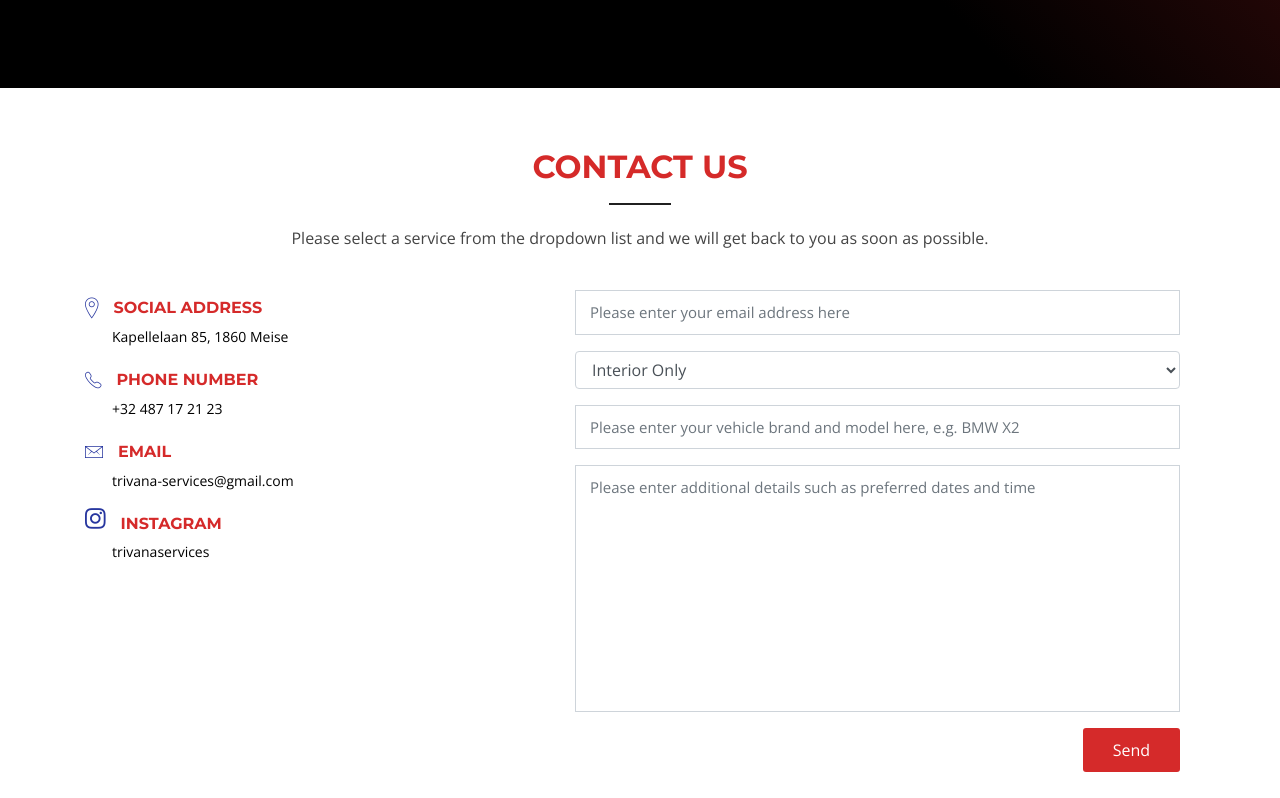
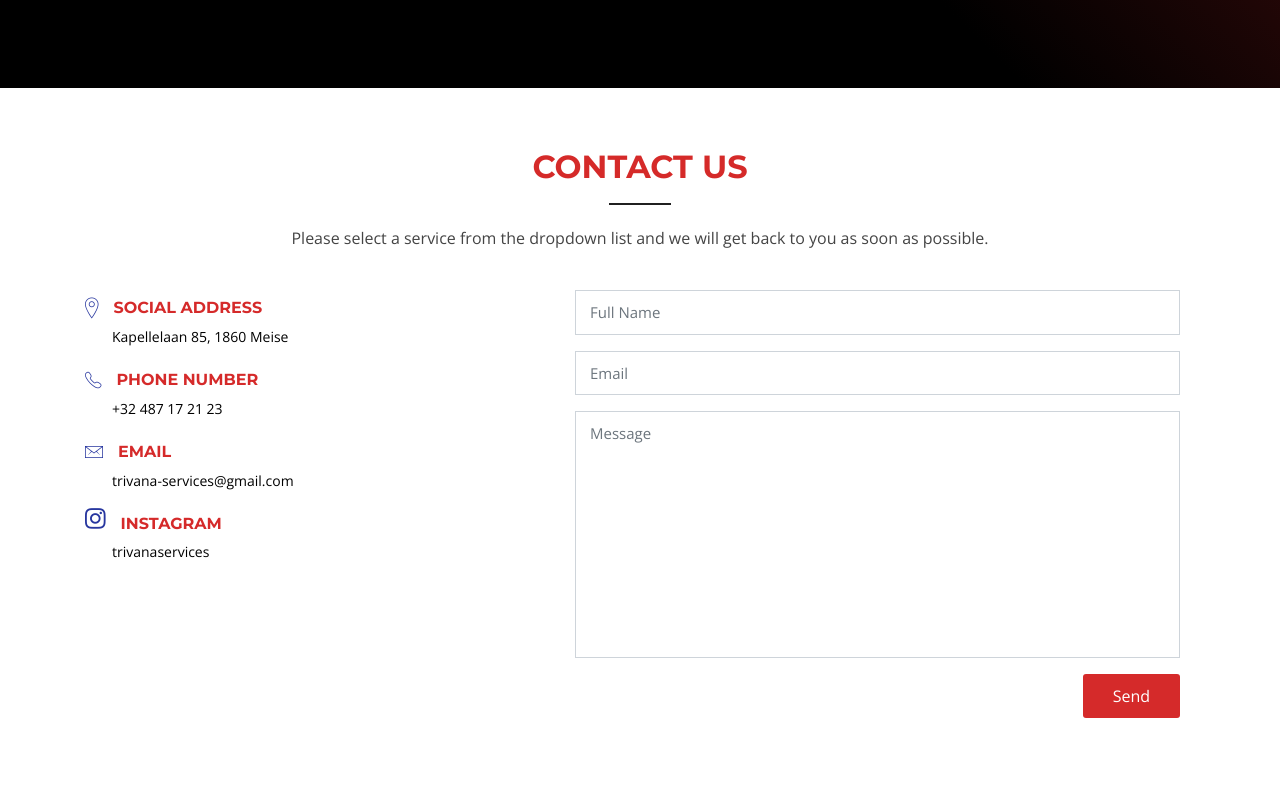
Before and after one commit to humanfriendly/trivana, a PHP site: page /index.html in a window 1280 px wide. Shown: the part 5060-5858 px from the top of the page. Run offline with PHP 8.4, Linux system fonts and the light colour scheme; some libraries are stand-ins or nearby versions; some web fonts are replaced.

Commit message:
contactform EN

```diff
--- a/contact/contact_me.js
+++ b/contact/contact_me.js
@@ -3,9 +3,7 @@
    example is taken from jqBootstrapValidation docs
   */
 $(function() {
-
- $("input,textarea").jqBootstrapValidation(
-    {
+  $("input,textarea").jqBootstrapValidation({
     preventSubmit: true,
     submitError: function($form, event, errors) {
       // something to have when submit produces an error ?
@@ -19,52 +17,65 @@ $(function() {
       var message = $("textarea#message").val();
       var firstName = name; // For Success/Failure Message
       // Check for white space in name for Success/Fail message
-        if (firstName.indexOf(' ') >= 0) {
-	   firstName = name.split(' ').slice(0, -1).join(' ');
+      if (firstName.indexOf(" ") >= 0) {
+        firstName = name
+          .split(" ")
+          .slice(0, -1)
+          .join(" ");
       }
       $.ajax({
         url: "contact/contact_me.php",
         type: "POST",
-            	data: {name: name, email: email, message: message},
+        data: { name: name, email: email, message: message },
         cache: false,
         success: function() {
           // Success message
-            	   $('#success').html("<div class='alert alert-success'>");
-            	   $('#success > .alert-success').html("<button type='button' class='close' data-dismiss='alert' aria-hidden='true'>&times;")
-            		.append( "</button>");
-            	  $('#success > .alert-success')
-            		.append("<strong>Your message has been sent. </strong>");
- 		  $('#success > .alert-success')
- 			.append('</div>');
+          $("#success").html("<div class='alert alert-success'>");
+          $("#success > .alert-success")
+            .html(
+              "<button type='button' class='close' data-dismiss='alert' aria-hidden='true'>&times;"
+            )
+            .append("</button>");
+          $("#success > .alert-success").append(
+            "<strong>Your message has been sent. </strong>"
+          );
+          $("#success > .alert-success").append("</div>");
 
           //clear all fields
- 		  $('#contactForm').trigger("reset");
+          $("#contactForm").trigger("reset");
         },
         error: function() {
           // Fail message
- 		 $('#success').html("<div class='alert alert-danger'>");
-            	$('#success > .alert-danger').html("<button type='button' class='close' data-dismiss='alert' aria-hidden='true'>&times;")
-            	 .append( "</button>");
-            	$('#success > .alert-danger').append("<strong>Sorry "+firstName+" it seems that my mail server is not responding...</strong> Could you please email me directly to <a href='mailto:me@example.com?Subject=Message_Me from myprogrammingblog.com'>me@example.com</a> ? Sorry for the inconvenience!");
- 	        $('#success > .alert-danger').append('</div>');
+          $("#success").html("<div class='alert alert-danger'>");
+          $("#success > .alert-danger")
+            .html(
+              "<button type='button' class='close' data-dismiss='alert' aria-hidden='true'>&times;"
+            )
+            .append("</button>");
+          $("#success > .alert-danger").append(
+            "<strong>Sorry " +
+              firstName +
+              " it seems that my mail server is not responding...</strong> Could you please email me directly at <a href='mailto:trivana.services@gmail.com?Subject=Service Appointment'>trivana.services@gmail.com</a> ? Sorry for the inconvenience!"
+          );
+          $("#success > .alert-danger").append("</div>");
           //clear all fields
- 		$('#contactForm').trigger("reset");
- 	    },
-           })
+          $("#contactForm").trigger("reset");
+        }
+      });
     },
     filter: function() {
       return $(this).is(":visible");
-         },
+    }
   });
 
-      $("a[data-toggle=\"tab\"]").click(function(e) {
+  $('a[data-toggle="tab"]').click(function(e) {
     e.preventDefault();
     $(this).tab("show");
   });
 });
 
+/*When clicking on Full hide fail/success boxes */
 
-/*When clicking on Full hide fail/success boxes */
-$('#name').focus(function() {
-     $('#success').html('');
+$("#name").focus(function() {
+  $("#success").html("");
 });
--- a/contact/contact_me.php
+++ b/contact/contact_me.php
@@ -14,7 +14,7 @@ $email_address = $_POST['email'];
 $message = $_POST['message'];
 
 // create email body and send it
-$to = 'samson.onnapuram@gmail.com'; // put your email
+$to = 'hellohumanfriendly@gmail.com'; // put your email
 $email_subject = "Contact form submitted by:  $name";
 $email_body = "You have received a new message. \n\n".
 				  " Here are the details:\n \nName: $name \n ".
--- a/index.html
+++ b/index.html
@@ -680,47 +680,40 @@
                   <div class="col-lg-7">
                      <div class="container">
                  <div class="form">
+
                   <!-- Form itself -->
-                           <form action="https://formspree.io/hellohumanfriendly@gmail.com" method="POST" id="contactForm">
-                              <!-- <div class="control-group">
+                   <form name="sentMessage" class="well" id="contactForm"  novalidate>
+                <div class="control-group">
                             <div class="form-group">
-                                   <input type="text" class="form-control" placeholder="Full Name" id="name" required data-validation-required-message="Please enter your name" />
+                  <input type="text" class="form-control"
+                           placeholder="Full Name" id="name" required
+                             data-validation-required-message="Please enter your name" />
                     <p class="help-block"></p>
-                                 </div>
-                                 </div>-->
-                              <div class="form-group">
-                                 <div class="controls">
-                                    <input name="email" type="email" class="form-control" placeholder="Please enter your email address here" id="email" required data-validation-required-message="Please enter your email" />
+
                   </div>
                      </div>
                          <div class="form-group">
                            <div class="controls">
-                                    <select class="form-control" name="service-choice">
-                                       <option value="interior-only">Interior Only</option>
-                                       <option value="exterior-only">Exterior Only</option>
-                                       <option value="standard-wash">Standard Wash</option>
-                                       <option value="full-detail">Full Detail</option>
-                                       <option value="engine-only">Engine Compartment Only</option>
-                                    </select>
+                  <input type="email" class="form-control" placeholder="Email"
+                                    id="email" required
+                              data-validation-required-message="Please enter your email" />
                </div>
                 </div>
+
                         <div class="form-group">
                           <div class="controls">
-                                    <input name="vehicle model" type="text" class="form-control" placeholder="Please enter your vehicle brand and model here, e.g. BMW X2" id="car-model" required data-validation-required-message="Please enter your car make and model" />
+                      <textarea rows="10" cols="100" class="form-control"
+                                placeholder="Message" id="message" required
+                      data-validation-required-message="Please enter your message" minlength="5"
+                                data-validation-minlength-message="Min 5 characters"
+                                 maxlength="999" style="resize:none"></textarea>
                </div>
                         </div>
-                              <div class="form-group">
-                                 <div class="controls">
-                                    <textarea name="message" rows="10" cols="100" class="form-control" placeholder="Please enter additional details such as preferred dates and time" id="message" required data-validation-required-message="Please enter your message" minlength="5" data-validation-minlength-message="Min 5 characters" maxlength="999" style="resize:none"></textarea>
-                                 </div>
-                              </div>
-                              <div id="success"></div>
-                              <!-- For success/fail messages -->
-                              <button type="submit" class="btn btn-primary pull-right">
-                              Send</button>
-                              <br />
+                 <div id="success"> </div> <!-- For success/fail messages -->
+                <button type="submit" class="btn btn-primary pull-right">Send</button><br />
                    </form>
                  </div>
+
                </div>
                 </div>
                </div>
```
Also changed, not shown: 1 other file. Lines whose indentation alone changed are shown as unchanged.
